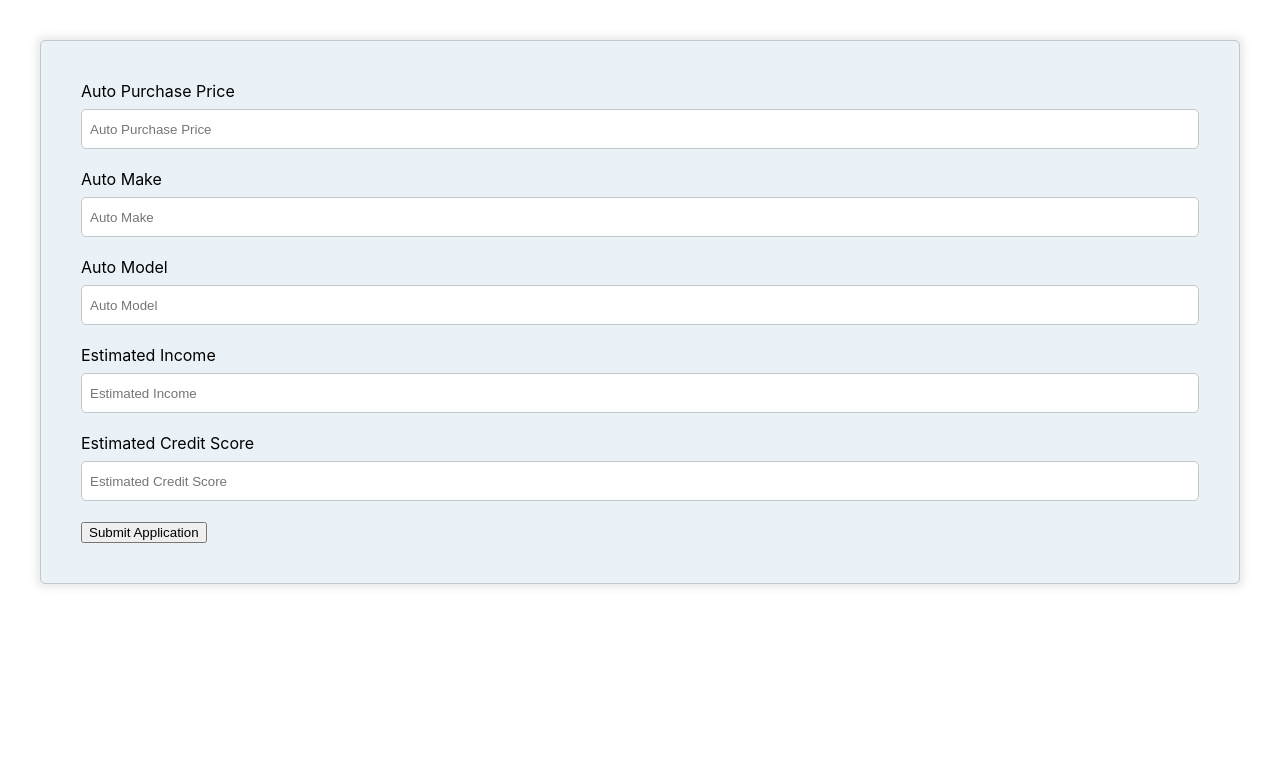
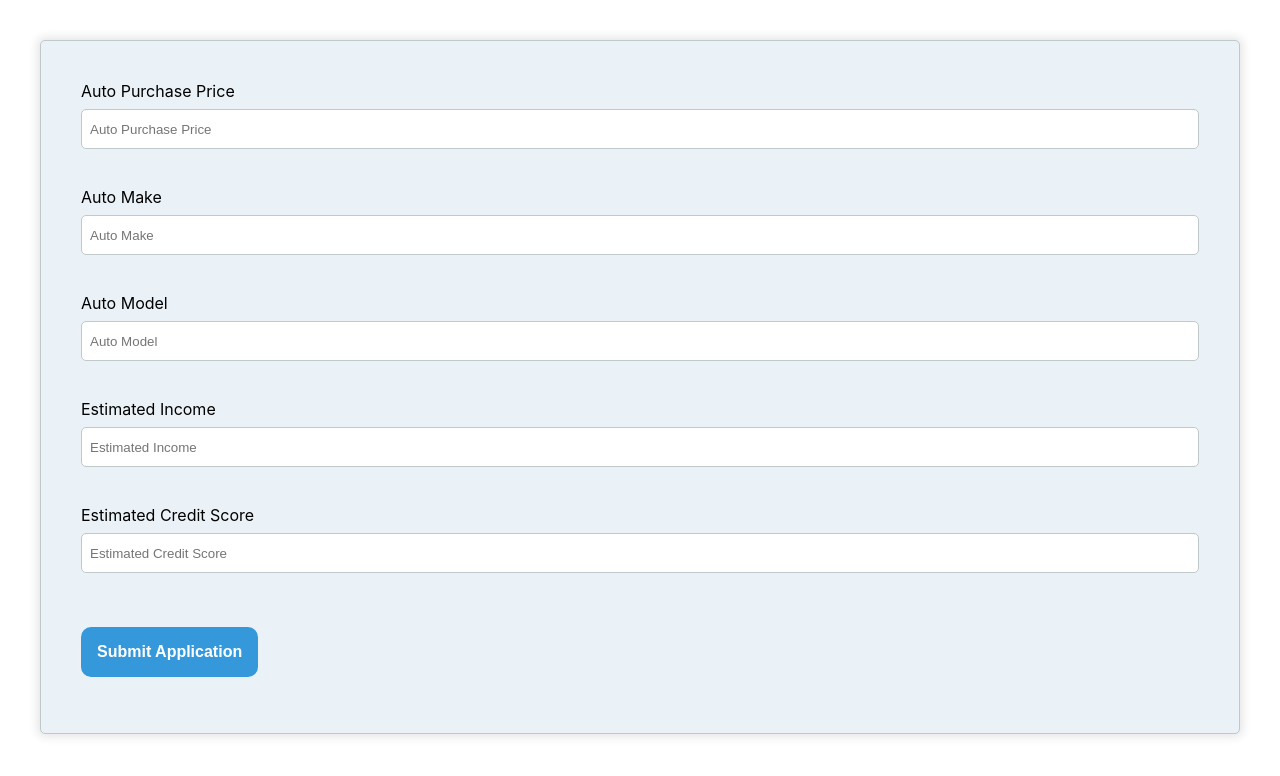
Before and after one commit to 1stBoltCrux/cuna-auto, a React (Create React App) app: page / in a window 1280 px wide. Shown: the top 776 px of the page. Built offline with nearby package versions, Linux system fonts and the light colour scheme.

Commit message:
chore(button): style ui button, set disabled state

```diff
--- a/src/features/UI/button/Button.styles.tsx
+++ b/src/features/UI/button/Button.styles.tsx
@@ -1,6 +1,23 @@
 import styled from 'styled-components';
 
 const StyledButton = styled.div`
+padding: 16px 0px;
+
+button {
+    cursor: pointer;
+    background-color: #3498DB;
+    color: white;
+    padding: 16px;
+    border: none;
+    border-radius: 10px;
+    font-weight: bold;
+    font-size: 16px;
+
+    &:disabled {
+        background-color: #D5DBDB;
+        color: #AEB6BF ;
+    }
+}
 `;
 export {
     StyledButton
--- a/src/features/UI/button/Button.tsx
+++ b/src/features/UI/button/Button.tsx
@@ -1,10 +1,10 @@
 import React from "react";
 import { StyledButton } from "./Button.styles";
 
-const Button = ({ text, handleSubmit }: { text: string, handleSubmit: () => void}) => {
+const Button = ({ text, handleSubmit, disabled }: { text: string, handleSubmit: () => void, disabled?: boolean}) => {
   return (
     <StyledButton>
-      <button onClick={() => handleSubmit()}>{text}</button>
+      <button disabled={disabled} onClick={() => handleSubmit()}>{text}</button>
     </StyledButton>
   );
 };
--- a/src/features/UI/input/Input.styles.tsx
+++ b/src/features/UI/input/Input.styles.tsx
@@ -2,7 +2,7 @@ import styled from 'styled-components';
 
 const StyledInput = styled.div`
     margin-bottom: 16px;
-
+   min-height: 90px;
  input {
     margin-bottom: 4px;
     box-sizing: border-box;
--- a/src/features/landing/Landing.tsx
+++ b/src/features/landing/Landing.tsx
@@ -12,6 +12,7 @@ const Landing = () => {
   const loanRequestState = useSelector(selectLoanRequest);
   const errors = useSelector(selectErrors)
   const dispatch = useDispatch();
+  const canSubmit = useSelector(isValid)
 
   const validate = (inputName: string, inputValue: string) => {
     switch (inputName) {
@@ -103,6 +104,7 @@ const Landing = () => {
           <Button
             handleSubmit={handleSubmit}
             text="Submit Application"
+            disabled={canSubmit}
           ></Button>
         </div>
       </div>
```
Also changed, not shown: 1 other file (tests, documents, lock files or other folders).
